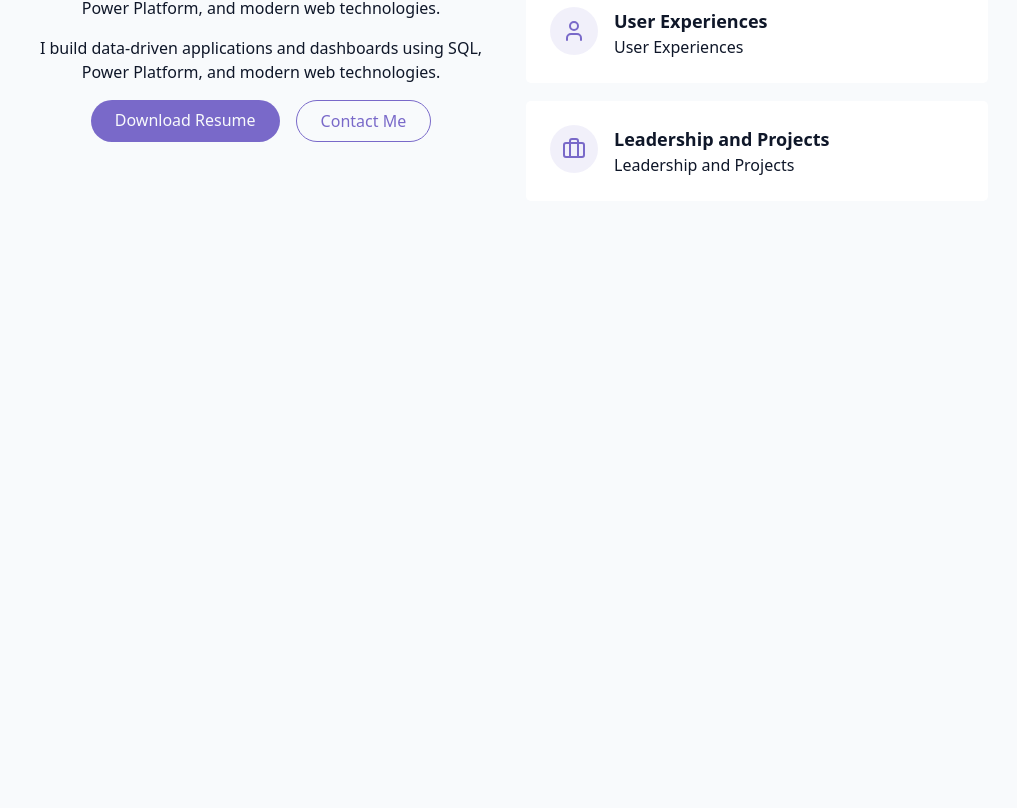
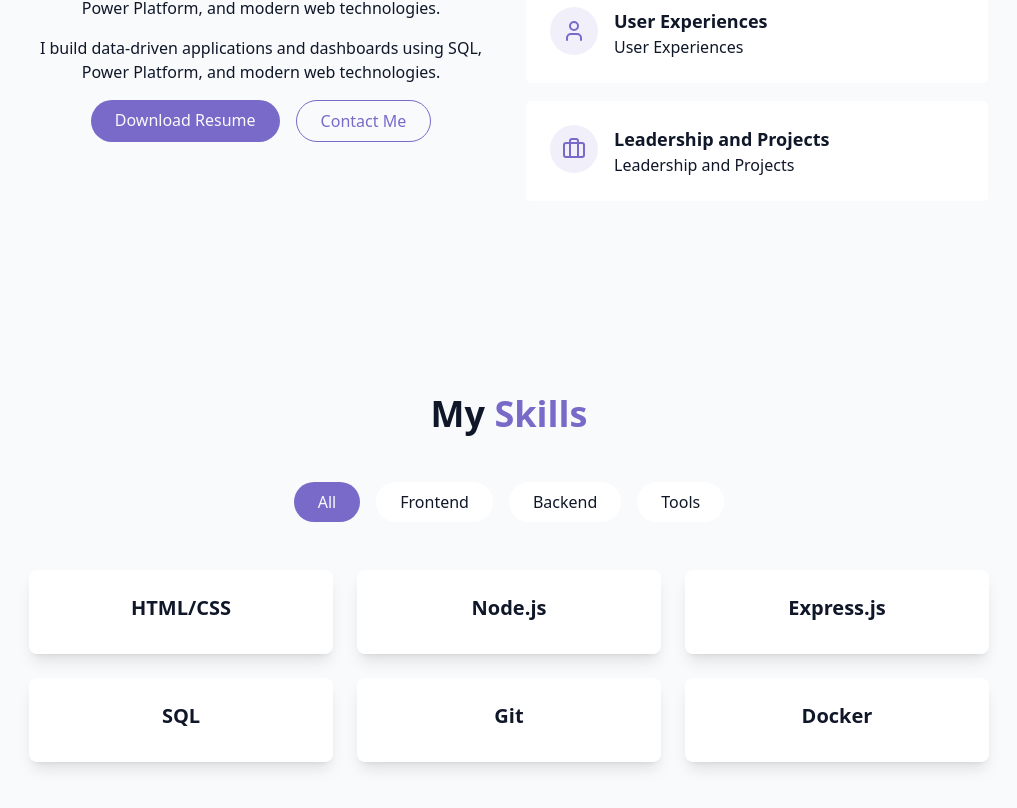
Before and after one commit to ChemistryGal/Portfolio-Site, a React (Vite) app in the folder portfolio/: page / in a window 1280 px wide. Shown: the part 1104-1912 px from the top of the page, without its empty margins (131-1148 px from the left). Before the commit the page ends 1402 px from the top, so only its background shows below. Built offline with nearby package versions, Linux system fonts and the light colour scheme.

Commit message:
Added Skills Section

```diff
--- a/portfolio/src/Pages/Home.tsx
+++ b/portfolio/src/Pages/Home.tsx
@@ -3,6 +3,7 @@ import { StarBackground } from "../components/StarBackground";
 import { NavBar } from "../components/NavBar";
 import { HeroSection } from "../components/HeroSection";
 import { AboutSection} from "../components/AboutSection";
+import { SkillsSection } from "../components/SkillsSection";
 
 export const Home = () => {
 
@@ -17,6 +18,7 @@ export const Home = () => {
         <main>
         <HeroSection />
         <AboutSection />
+        <SkillsSection />
         </main>
         {
             /*Footer*/
--- /dev/null
+++ b/portfolio/src/components/SkillsSection.tsx
@@ -0,0 +1,40 @@
+import { skillsContent } from "../content/SkillsSection";
+import { useState } from "react";
+
+export const SkillsSection = () => {
+    const [activeCategory, setActiveCategory] = useState("All");
+
+    const filteredSkills = activeCategory === "All"
+        ? skillsContent.skills
+        : skillsContent.skills.filter(
+            (skill) => skill.category.toLowerCase() === activeCategory.toLowerCase()
+        );
+    return <section id = "skills" className = "py-24 px-4 relative bg-secondary/30">
+        <div className = "container mx-auto max-w-5xl">
+            <h2 className = "text-3xl md:text-4xl font-bold mb-12 text-center">
+            My <span className = "text-primary">Skills</span>
+            </h2>
+        <div className = "flex flex-wrap justify-center mb-12 gap-4">
+            {skillsContent.categories.map((category, index) => (
+                <button
+                    key={index}
+                    className = {`cosmic-button ${activeCategory === category ? "bg-primary text-primary-forground hover:shadow-primary/70" : "bg-card text-foreground hover:shadow-card/50"}`}
+                    onClick={() => setActiveCategory(category)}
+                >
+                    {category}
+                </button>
+            ))}
+        </div>
+
+        <div className = "grid grid-cols-1 sm:grid-cols-2 lg:grid-cols-3 gap-6">
+            {
+                filteredSkills.map((skill, index) => (
+                    <div key={index} className = "bg-card p-6 rounded-lg shadow-lg hover:shadow-primary/50 transition-shadow duration-300 text-center">
+                        <h3 className = "text-xl font-semibold mb-2">{skill.name}</h3>
+                    </div>
+                ))
+            }
+        </div>
+        </div>
+        </section>
+}
--- /dev/null
+++ b/portfolio/src/content/SkillsSection.ts
@@ -0,0 +1,18 @@
+export const skillsContent = {
+  title: "Hi, I’m Katie 👋",
+  subtitle: "Junior Software Developer",
+  categories: ["All", "Frontend", "Backend", "Tools"],
+  skills: [
+    //frontend
+    {name: "HTML/CSS", category: "frontend" },
+
+    //backend
+    {name: "Node.js", category: "backend" },
+    { name: "Express.js", category: "backend" },
+    { name: "SQL", category: "backend" },
+
+    //tools
+    { name: "Git", category: "tools" },
+    { name: "Docker", category: "tools" },
+  ],
+};
```
